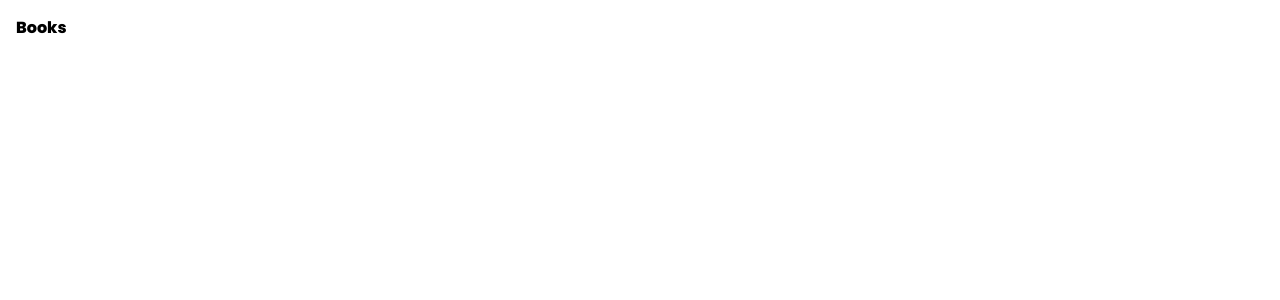
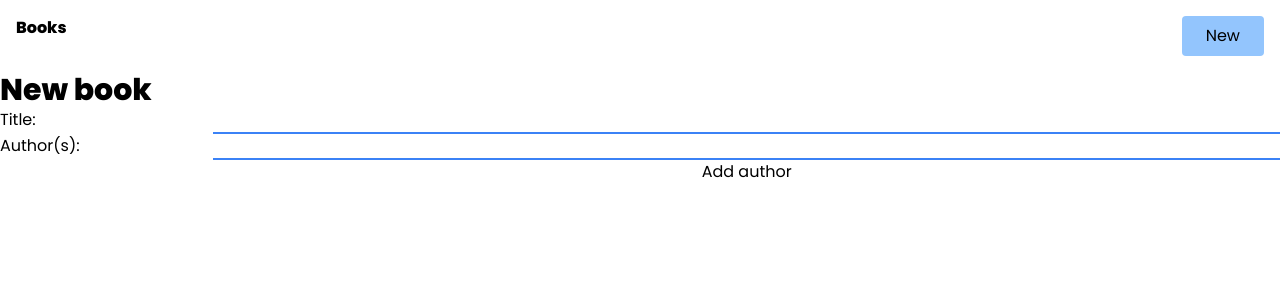
Before and after one commit to leeyenter/books, a Vue app in the folder frontend/: page /new in a window 1280 px wide. Before the commit this address had no page. Shown: the top 300 px of the page. Built offline with nearby package versions, Linux system fonts and the light colour scheme; what @tanstack/vue-query would draw is missing.

Commit message:
WIP: Basic tests for title and authors for new book form

```diff
--- a/frontend/index.html
+++ b/frontend/index.html
@@ -4,7 +4,7 @@
     <meta charset="UTF-8" />
     <link rel="icon" type="image/svg+xml" href="/vite.svg" />
     <meta name="viewport" content="width=device-width, initial-scale=1.0" />
-    <title>Vite + Vue + TS</title>
+    <title>Books</title>
   </head>
   <body>
     <div id="app"></div>
--- a/frontend/shim.d.ts
+++ /dev/null
@@ -1 +0,0 @@
-declare module "*.vue";
--- /dev/null
+++ b/frontend/shims-vue.d.ts
@@ -0,0 +1,6 @@
+/* eslint-disable */
+declare module "*.vue" {
+  import type { DefineComponent } from "vue";
+  const component: DefineComponent<{}, {}, any>;
+  export default component;
+}
--- /dev/null
+++ b/frontend/src/components/BookForm.vue
@@ -0,0 +1,44 @@
+<script setup lang="ts">
+import { Book } from "../types/book.ts";
+import { ref } from "vue";
+const props = defineProps<{
+  book: Book;
+}>();
+
+const book = ref(props.book);
+
+const addAuthor = () => {
+  book.value.authors.push("");
+};
+</script>
+
+<template>
+  <h1 v-if="book.id === ''">New book</h1>
+  <h1 v-else>Edit book</h1>
+
+  <form>
+    <div class="flex flex-row">
+      <label for="title" class="w-2/12">Title:</label>
+      <input
+        type="text"
+        v-model="book.title"
+        id="title"
+        ref="title"
+        class="flex-1"
+      />
+    </div>
+    <div class="flex flex-row">
+      <label class="w-2/12">Author(s):</label>
+      <div class="flex-1 flex flex-col">
+        <input
+          type="text"
+          v-for="(author, index) in book.authors"
+          :key="index"
+          data-test="author"
+          v-model="book.authors[index]"
+        />
+        <button @click.prevent="addAuthor">Add author</button>
+      </div>
+    </div>
+  </form>
+</template>
--- a/frontend/src/components/NavBar.vue
+++ b/frontend/src/components/NavBar.vue
@@ -2,6 +2,9 @@
   <nav class="p-4 flex flex-row">
     <router-link to="/" class="font-bold">Books</router-link>
     <div class="flex-1" />
+    <router-link to="/new" class="bg-blue-300 py-2 px-6 rounded">
+      New
+    </router-link>
     <!--    <router-link to="/login">Login</router-link>-->
   </nav>
 </template>
--- a/frontend/src/main.ts
+++ b/frontend/src/main.ts
@@ -4,10 +4,14 @@ import { VueQueryPlugin } from "@tanstack/vue-query";
 import "./style.css";
 import App from "./App.vue";
 import MainView from "./views/MainView.vue";
+import NewBookView from "./views/NewBookView.vue";
 
-const router = createRouter({
+export const router = createRouter({
   history: createWebHistory(),
-  routes: [{ path: "/", component: MainView }],
+  routes: [
+    { path: "/", component: MainView },
+    { path: "/new", component: NewBookView },
+  ],
 });
 
 const app = createApp(App);
--- a/frontend/src/style.css
+++ b/frontend/src/style.css
@@ -7,3 +7,11 @@
 body, html {
     font-family: Poppins, Futura, sans-serif;
 }
+
+h1 {
+    @apply font-bold text-3xl;
+}
+
+input[type=text] {
+    @apply border-b-2 border-blue-500;
+}
--- /dev/null
+++ b/frontend/src/views/NewBookView.vue
@@ -0,0 +1,9 @@
+<script setup lang="ts">
+import BookForm from "../components/BookForm.vue";
+</script>
+
+<template>
+  <BookForm :book="{ id: '', title: '', authors: [''] }" />
+</template>
+
+<style scoped></style>
--- a/frontend/tsconfig.json
+++ b/frontend/tsconfig.json
@@ -23,6 +23,6 @@
     /* Testing */
     "types": ["vitest/globals"]
   },
-  "include": ["src/**/*.ts", "src/**/*.d.ts", "src/**/*.tsx", "src/**/*.vue"],
+  "include": ["src/**/*.ts", "**/*.d.ts", "src/**/*.d.ts", "src/**/*.tsx", "src/**/*.vue"],
   "references": [{ "path": "./tsconfig.node.json" }]
 }
```
Also changed, not shown: 2 other files (tests, documents, lock files or other folders).
